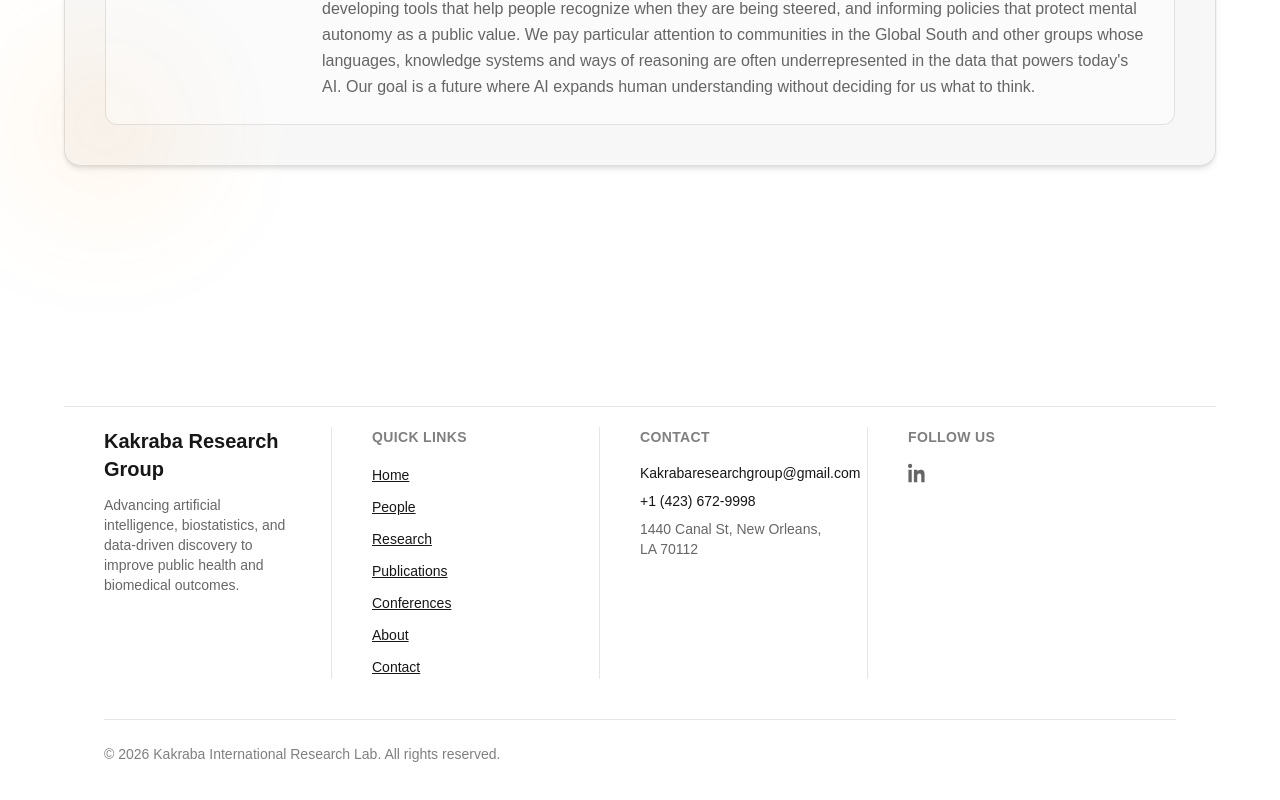
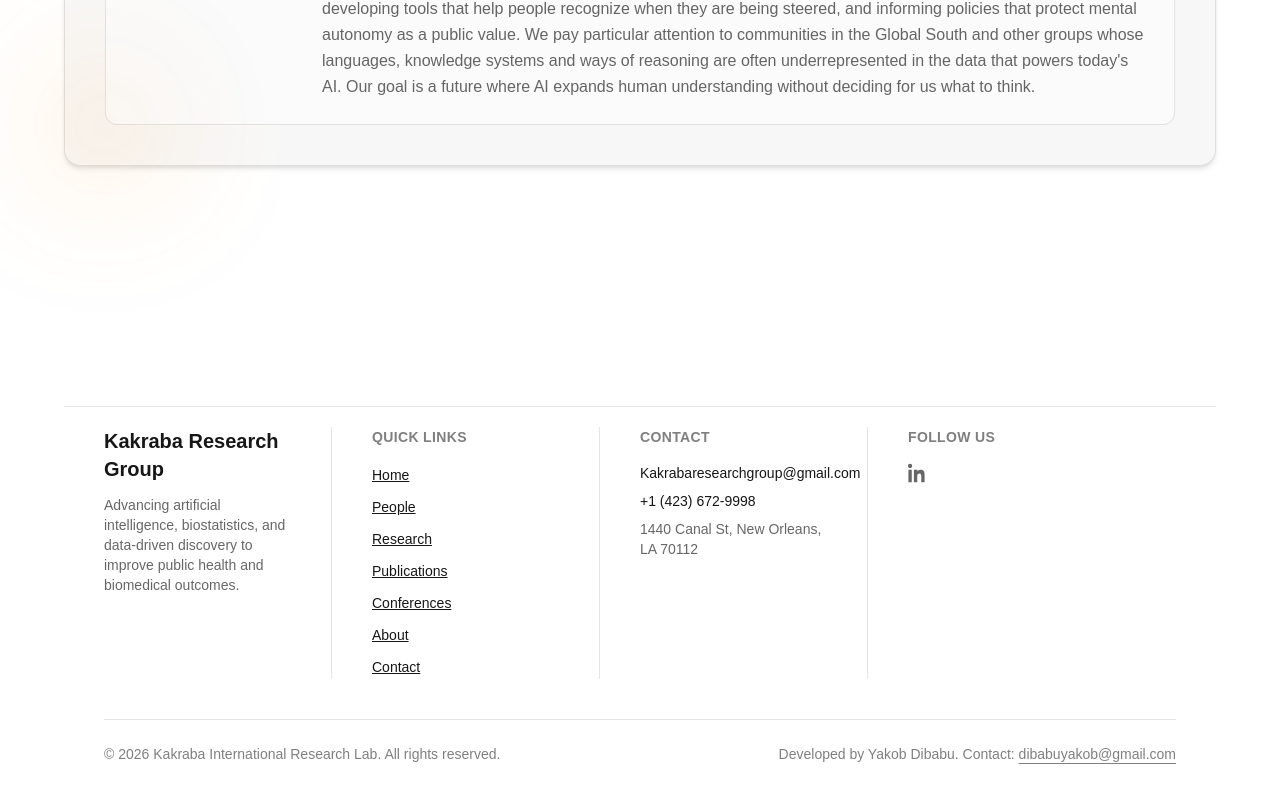
Before and after one commit to Yakob-D/Kakraba-International-Research-Lab, a Next.js app: page /researches in a window 1280 px wide. Shown: the part 1218-2018 px from the top of the page. Built offline with nearby package versions, Linux system fonts and the light colour scheme.

Commit message:
Add developer credit to footer

```diff
--- /dev/null
+++ b/app/components/DeveloperCredit.tsx
@@ -0,0 +1,14 @@
+// "Developed by" line shown at the bottom of every page
+export default function DeveloperCredit() {
+  return (
+    <p>
+      Developed by Yakob Dibabu. Contact:{" "}
+      <a
+        href="mailto:dibabuyakob@gmail.com"
+        className="underline underline-offset-4 hover:text-black dark:hover:text-white transition-colors duration-300"
+      >
+        dibabuyakob@gmail.com
+      </a>
+    </p>
+  );
+}
--- a/app/components/Footer.tsx
+++ b/app/components/Footer.tsx
@@ -1,4 +1,5 @@
 import Link from "next/link";
+import DeveloperCredit from "./DeveloperCredit";
 
 const quickLinks = [
   { label: "Home", href: "/" },
@@ -115,6 +116,7 @@ export default function Footer() {
             &copy; {new Date().getFullYear()} Kakraba International Research
             Lab. All rights reserved.
           </p>
+          <DeveloperCredit />
         </div>
       </div>
     </footer>
--- /dev/null
+++ b/app/portal/layout.tsx
@@ -0,0 +1,13 @@
+import DeveloperCredit from "../components/DeveloperCredit";
+
+// Wraps every /portal page: adds the developer credit at the bottom
+export default function PortalLayout({ children }: { children: React.ReactNode }) {
+  return (
+    <>
+      {children}
+      <footer className="px-4 py-6 text-center text-xs text-black/50 dark:text-white/50">
+        <DeveloperCredit />
+      </footer>
+    </>
+  );
+}
```
